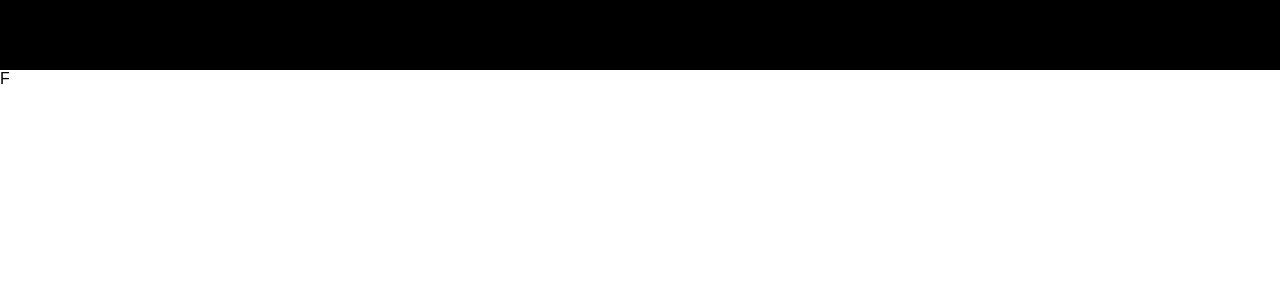
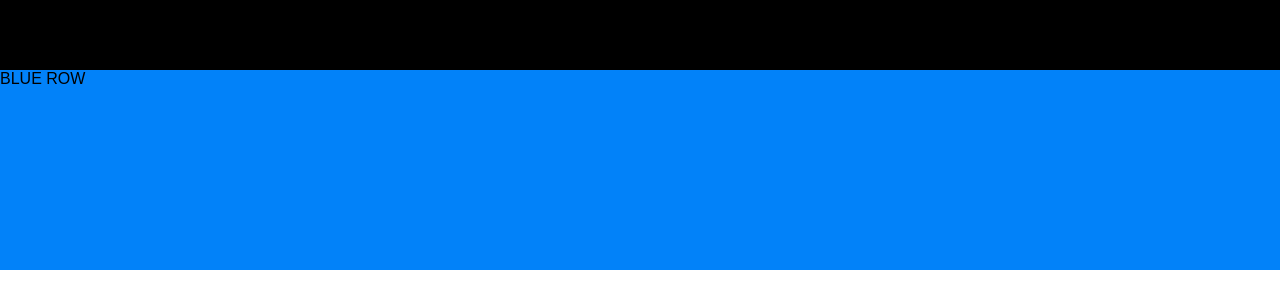
Before and after one commit to FrancescoCataletto/vue-dc-comics, a Vue app: page / in a window 1280 px wide. Shown: the part 434-742 px from the top of the page. Built offline with nearby package versions, Linux system fonts and the light colour scheme.

Commit message:
draft of blue row

```diff
--- a/src/App.vue
+++ b/src/App.vue
@@ -4,6 +4,8 @@
     <HeaderComponent />
 
     <MainComponent />
+
+    <FloatingComponent />
 
     <FooterComponent />
 
@@ -14,6 +16,7 @@
 import HeaderComponent from "./components/HeaderComponent.vue";
 import MainComponent from "./components/MainComponent.vue";
 import FooterComponent from "./components/FooterComponent.vue";
+import FloatingComponent from "./components/FloatingComponent.vue";
 
 
 export default {
@@ -21,7 +24,8 @@ export default {
   components: {
     HeaderComponent,
     MainComponent,
-    FooterComponent
+    FooterComponent,
+    FloatingComponent
 }
 }
 </script>
--- /dev/null
+++ b/src/components/FloatingComponent.vue
@@ -0,0 +1,16 @@
+<template>
+  <div>BLUE ROW</div>
+</template>
+
+<script>
+export default {
+    name: "FloatingComponent"
+}
+</script>
+
+<style lang="scss" scoped>
+div{
+    height: 200px;
+    background-color: rgb(2, 130, 249);
+}
+</style>
--- a/src/components/FooterComponent.vue
+++ b/src/components/FooterComponent.vue
@@ -1,6 +1,8 @@
 <template>
 
-    <footer>F</footer>
+    <footer>
+
+    </footer>
 
 </template>
 
```
